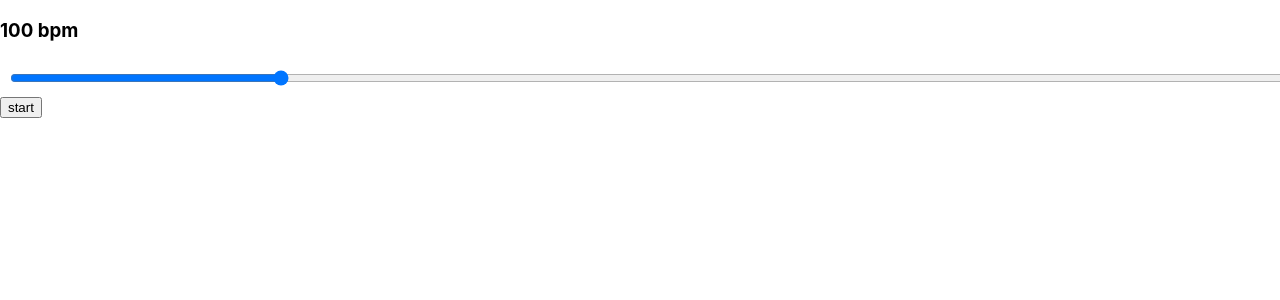
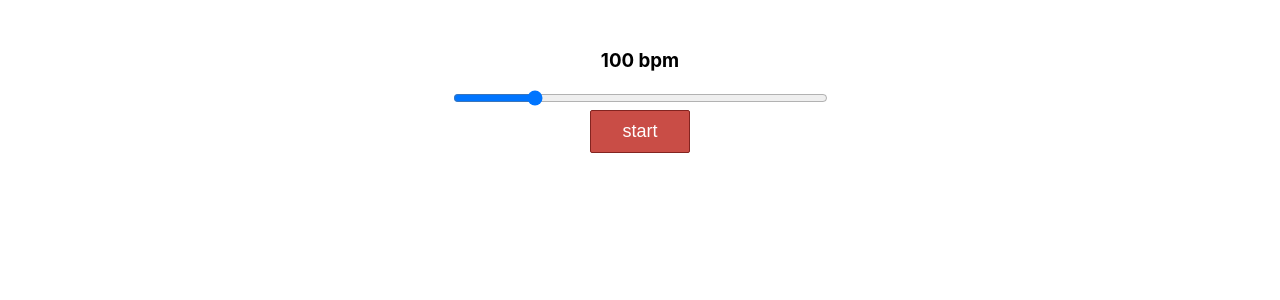
Before and after one commit to lukaszsmutek/metronome-app, a React (Create React App) app: page / in a window 1280 px wide. Shown: the top 300 px of the page. Built offline with nearby package versions, Linux system fonts and the light colour scheme.

Commit message:
Initialize state in the constructor of Metronome component

```diff
--- a/src/Metronome.css
+++ b/src/Metronome.css
@@ -7,7 +7,7 @@
 
   .bpm-slider input {
     width: 100%;
-    margin: 10px;
+    margin: auto;
   }
 
   .metronome button {
--- a/src/Metronome.js
+++ b/src/Metronome.js
@@ -2,12 +2,23 @@ import React, { Component } from 'react';
 import './Metronome.css';
 
 class Metronome extends Component {
+
+    constructor(props){
+        super(props);
+
+        this.state = {
+            playing: false,
+            count: 0,
+            bpm: 100,
+            beatsPerMeasure: 4
+        };
+    }
     render() {
-        let bpm = 100;
-        let playing = false;
+
+        const {playing, bpm} = this.state;
 
         return (
-            <div className="Metronome">
+            <div className="metronome">
                 <div className="bpm-slider">
                     <h3>{bpm} bpm</h3>
                     <input type="range" min="0" max="240"/>
```
